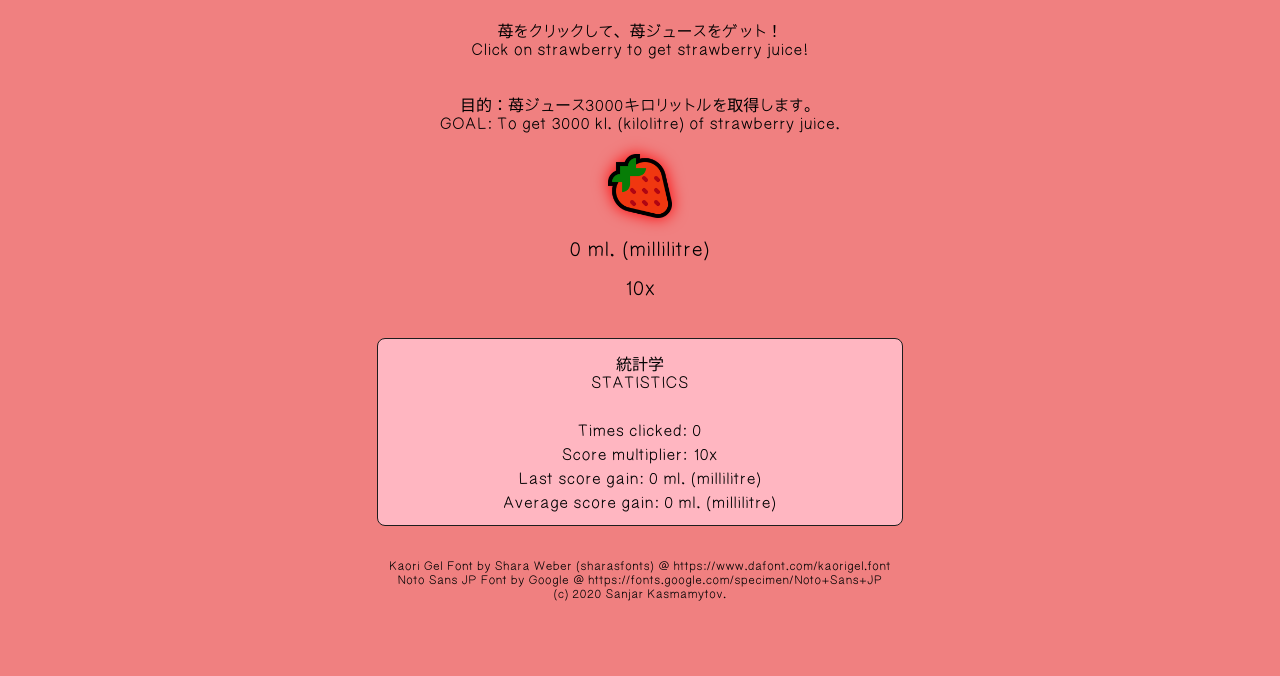
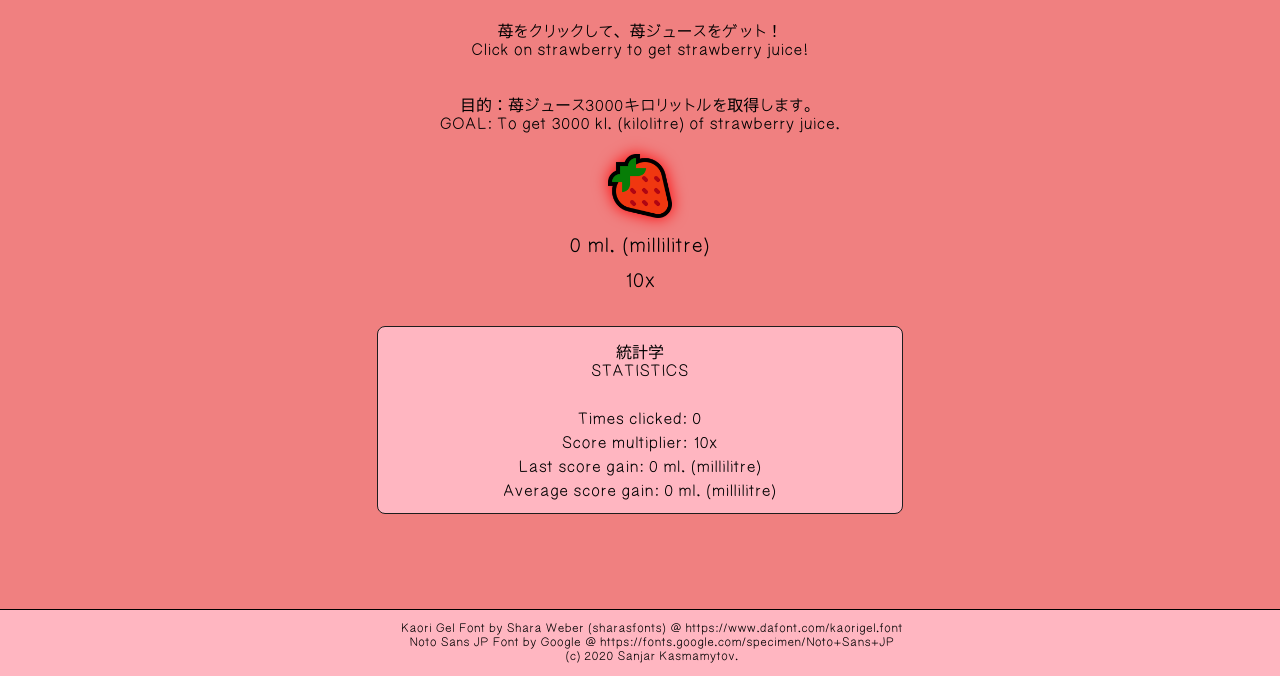
Before and after one commit to sanjar-dev/ichigo3000, a plain HTML site: page index.html in a window 1280 px wide. Shown: the part 124-800 px from the top of the page. Drawn offline with Linux system fonts and the light colour scheme.

Commit message:
Footer Style Update

```diff
--- a/index.html
+++ b/index.html
@@ -42,6 +42,7 @@
             <p id="averageScoreGainDisplay">Average score gain</p>
         </div>
 
+        <p id="footerSpace"></p>
         <p id="copyright">
             Kaori Gel Font by Shara Weber (sharasfonts) @ https://www.dafont.com/kaorigel.font<br>
             Noto Sans JP Font by Google @ https://fonts.google.com/specimen/Noto+Sans+JP<br>
--- a/style.css
+++ b/style.css
@@ -43,7 +43,7 @@ body {
     transition: 0ms;
 }
 #button:active:after {
-    transition: ease-in-out 250ms;
+    transition: ease-in-out 50ms;
 }
 
 #mainDisplay {
@@ -54,8 +54,8 @@ body {
     font-size: 20px;
 }
 #mainDisplay p {
-    margin-top: 16px;
-    margin-bottom: 16px;
+    margin-top: 12px;
+    margin-bottom: 12px;
 }
 
 #statistics {
@@ -78,6 +78,24 @@ body {
     margin: 6px;
 }
 
+#footerSpace {
+    height: 52px;
+}
+
 #copyright {
+    position: fixed;
+    width: 100%;
+    margin: 0;
+    padding: 12px;
+
+    bottom: 0;
+    left: 0;
+    right: 0;
+
+    background-color: lightpink;
+    text-align: center;
+
+    border-top: 1px solid black;
+
     font-size: 12px;
 }
```
